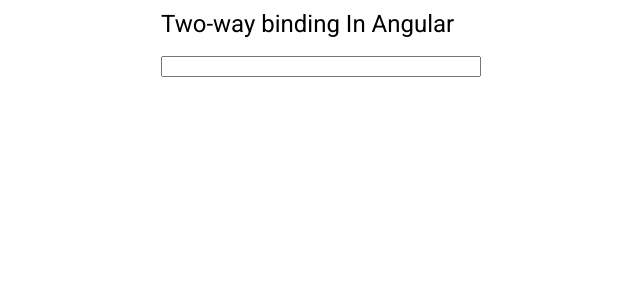
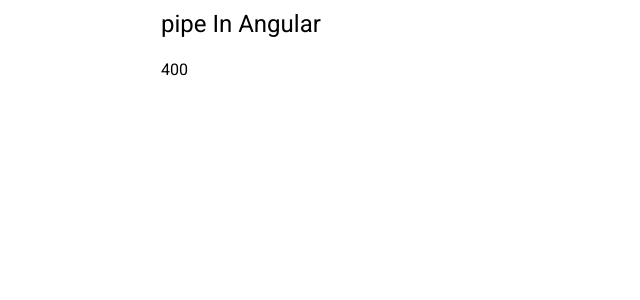
Before and after one commit to spratham/Angular-tut, an Angular app: page / in a window 1280 px wide. Shown: the top 300 px of the page, without its empty margins (319-959 px from the left). Built offline with nearby package versions, Linux system fonts and the light colour scheme.

Commit message:
custom-pipes

```diff
--- a/src/app/app.component.html
+++ b/src/app/app.component.html
@@ -1,5 +1,4 @@
 <div class="main">
   <h1 class="{{ title }}">{{ title }} In Angular</h1>
-<input type="text" [(ngModel)]="name" >
-<h2>{{name}}</h2>
+<h3>{{200 | usdtInr : 2}}</h3>
 </div>
--- a/src/app/app.component.ts
+++ b/src/app/app.component.ts
@@ -6,6 +6,6 @@
   styleUrls: ['./app.component.css'],
 })
 export class AppComponent {
-  title = 'Two-way binding';
-  name:any;
+  title = 'pipe';
+
 }
--- a/src/app/app.module.ts
+++ b/src/app/app.module.ts
@@ -12,6 +12,7 @@
 import { MatSliderModule } from '@angular/material/slider';
 import { MatCardModule } from '@angular/material/card';
 import { MatButtonModule } from '@angular/material/button';
+import { UsdtInrPipe } from './pipes/usdt-inr.pipe';
 
 @NgModule({
   declarations: [
@@ -21,6 +22,7 @@
     UserListComponent,
     SignInComponent,
     SignUpComponent,
+    UsdtInrPipe,
   ],
   imports: [
     BrowserModule,
--- /dev/null
+++ b/src/app/pipes/usdt-inr.pipe.ts
@@ -0,0 +1,13 @@
+import { Pipe, PipeTransform } from '@angular/core';
+
+@Pipe({
+  name: 'usdtInr'
+})
+export class UsdtInrPipe implements PipeTransform {
+
+  transform(value: number, ...args: number[]): unknown {
+    const[x]=args;
+    return value*x;
+  }
+
+}
```
Also changed, not shown: 1 other file (tests, documents, lock files or other folders).
